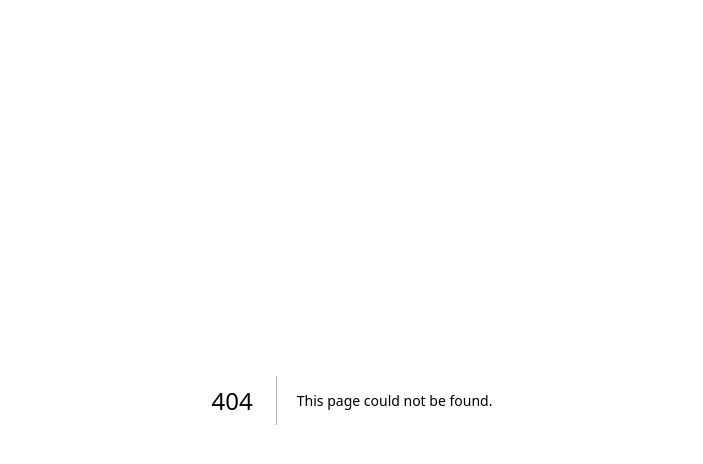
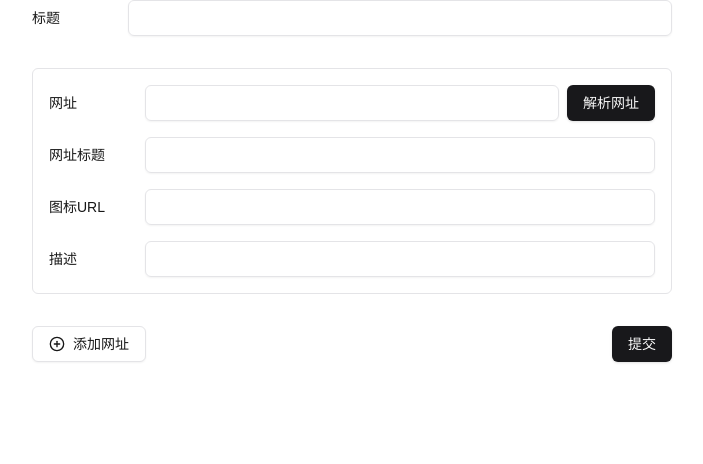
Before and after one commit to sunven/shared-bookmark, a Next.js app: page /topic/edit/1 in a window 1280 px wide. Before the commit this address had no page. Shown: the top 464 px of the page, without its empty margins (288-991 px from the left). Built offline with nearby package versions, Linux system fonts and the light colour scheme.

Commit message:
feat: edit route

```diff
--- /dev/null
+++ b/app/topic/edit/[id]/actions.ts
@@ -0,0 +1,21 @@
+'use server'
+
+import { z } from 'zod'
+import { createTopic as createTopic1 } from '../../../../lib/db'
+import { formSchema } from './schema'
+
+export async function createTopic(values: z.infer<typeof formSchema>) {
+  console.log('values', values)
+  try {
+    const validatedData = formSchema.parse(values)
+    console.log('validatedData', validatedData)
+    return await createTopic1(validatedData)
+  } catch (error) {
+    if (error instanceof z.ZodError) {
+      // 返回验证错误
+      return { success: false, errors: error.errors }
+    }
+    // 返回其他错误
+    return { success: false, message: '发生未知错误' }
+  }
+}
--- /dev/null
+++ b/app/topic/edit/[id]/components/client-form.tsx
@@ -0,0 +1,161 @@
+'use client'
+import { z } from 'zod'
+import { Button } from '@/components/ui/button'
+import { Input } from '@/components/ui/input'
+import { Form, FormControl, FormField, FormItem, FormLabel, FormMessage } from '@/components/ui/form'
+import { useFieldArray, useForm } from 'react-hook-form'
+import { zodResolver } from '@hookform/resolvers/zod'
+import { PlusCircle, Trash2 } from 'lucide-react'
+import { formSchema } from '../schema'
+import { createTopic } from '../actions'
+import { http } from '@/lib/http'
+import { useRouter } from 'next/navigation'
+
+export default function ClientForm() {
+  const router = useRouter()
+  const form = useForm<z.infer<typeof formSchema>>({
+    resolver: zodResolver(formSchema),
+    defaultValues: {
+      urls: [
+        {
+          title: '',
+          url: '',
+        },
+      ],
+    },
+  })
+
+  const { fields, append, remove } = useFieldArray({
+    control: form.control,
+    name: 'urls',
+  })
+
+  async function handleSubmit(values: z.infer<typeof formSchema>) {
+    await createTopic(values)
+    router.push('/topic/list')
+  }
+  return (
+    <Form {...form}>
+      <form onSubmit={form.handleSubmit(handleSubmit)} className="space-y-8 mx-[25%]">
+        <FormField
+          name="name"
+          render={({ field }) => (
+            <FormItem>
+              <div className="flex items-center space-x-4">
+                <FormLabel className="flex-shrink-0 w-20">标题</FormLabel>
+                <FormControl>
+                  <Input {...field} />
+                </FormControl>
+              </div>
+              <FormMessage />
+            </FormItem>
+          )}
+        />
+        {fields.map((field, index) => (
+          <div key={field.id} className="space-y-4 p-4 border rounded-md relative group">
+            {fields.length > 1 && (
+              <div className="absolute top-0 right-0 hidden group-hover:block">
+                <Button
+                  variant="ghost"
+                  size="icon"
+                  className="h-8 w-8 text-red-500 hover:text-red-700"
+                  onClick={() => {
+                    remove(index)
+                  }}
+                >
+                  <Trash2 className="h-5 w-5" />
+                </Button>
+              </div>
+            )}
+            <FormField
+              name={`urls.${index}.url`}
+              render={({ field }) => (
+                <FormItem>
+                  <div className="flex items-center space-x-4">
+                    <FormLabel className="flex-shrink-0 w-20">网址</FormLabel>
+                    <FormControl>
+                      <div className="flex flex-1 gap-2">
+                        <Input className="flex-1" {...field} />
+                        <Button
+                          type="button"
+                          onClick={async () => {
+                            const result = await form.trigger(`urls.${index}.url`)
+                            if (!result) {
+                              return
+                            }
+                            const { title, icon, description } = await http.get<{
+                              title: string
+                              icon: string
+                              description: string
+                            }>('/api/resolveUrl', {
+                              url: field.value,
+                            })
+                            form.setValue(`urls.${index}.title`, title)
+                            form.setValue(`urls.${index}.icon`, icon)
+                            form.setValue(`urls.${index}.description`, description)
+                          }}
+                        >
+                          解析网址
+                        </Button>
+                      </div>
+                    </FormControl>
+                  </div>
+                  <FormMessage />
+                </FormItem>
+              )}
+            />
+            <FormField
+              name={`urls.${index}.title`}
+              render={({ field }) => (
+                <FormItem>
+                  <div className="flex items-center space-x-4">
+                    <FormLabel className="flex-shrink-0 w-20">网址标题</FormLabel>
+                    <FormControl>
+                      <Input {...field} />
+                    </FormControl>
+                  </div>
+                  <FormMessage />
+                </FormItem>
+              )}
+            />
+            <FormField
+              name={`urls.${index}.icon`}
+              render={({ field }) => (
+                <FormItem>
+                  <div className="flex items-center space-x-4">
+                    <FormLabel className="flex-shrink-0 w-20">图标URL</FormLabel>
+                    <FormControl>
+                      <Input {...field} />
+                    </FormControl>
+                  </div>
+                  <FormMessage />
+                </FormItem>
+              )}
+            />
+            <FormField
+              name={`urls.${index}.description`}
+              render={({ field }) => (
+                <FormItem>
+                  <div className="flex items-center space-x-4">
+                    <FormLabel className="flex-shrink-0 w-20">描述</FormLabel>
+                    <FormControl>
+                      <Input {...field} />
+                    </FormControl>
+                  </div>
+                  <FormMessage />
+                </FormItem>
+              )}
+            />
+          </div>
+        ))}
+        <div className="flex justify-between">
+          <Button type="button" variant="outline" onClick={() => append({ title: '', url: '' })}>
+            <PlusCircle className="h-4 w-4 mr-2" />
+            添加网址
+          </Button>
+          <Button type="submit">提交</Button>
+        </div>
+      </form>
+    </Form>
+  )
+}
--- /dev/null
+++ b/app/topic/edit/[id]/page.tsx
@@ -0,0 +1,6 @@
+import ClientForm from './components/client-form'
+
+export default function TopicForm({ params }: { params: { id: string } }) {
+  console.log(params)
+  return <ClientForm></ClientForm>
+}
--- /dev/null
+++ b/app/topic/edit/[id]/schema.ts
@@ -0,0 +1,15 @@
+import { z } from 'zod'
+
+const urlSchema = z.object({
+  icon: z.string().optional(),
+  title: z.string().min(1, { message: '不能为空。' }),
+  url: z.string().url({ message: '请输入有效的URL。' }),
+  description: z.string().optional(),
+})
+
+export const formSchema = z.object({
+  name: z.string().min(1, {
+    message: '不能为空。',
+  }),
+  urls: z.array(urlSchema).min(1, { message: '至少需要一个URL。' }),
+})
--- a/app/topic/list/page.tsx
+++ b/app/topic/list/page.tsx
@@ -21,9 +21,11 @@ export default async function CardWithForm() {
         {topics.map(topic => (
           <Card key={topic.id} className="w-[350px]  group relative">
             <div className="absolute right-2 top-2 flex gap-2 opacity-0 transition-opacity group-hover:opacity-100">
-              <Button variant="ghost" size="icon" className="h-8 w-8">
-                <Edit className="h-4 w-4" />
-              </Button>
+              <Link href={'/topic/edit/' + topic.id}>
+                <Button variant="ghost" size="icon" className="h-8 w-8">
+                  <Edit className="h-4 w-4" />
+                </Button>
+              </Link>
               <Button variant="ghost" size="icon" className="h-8 w-8">
                 <Share2 className="h-4 w-4" />
               </Button>
```
